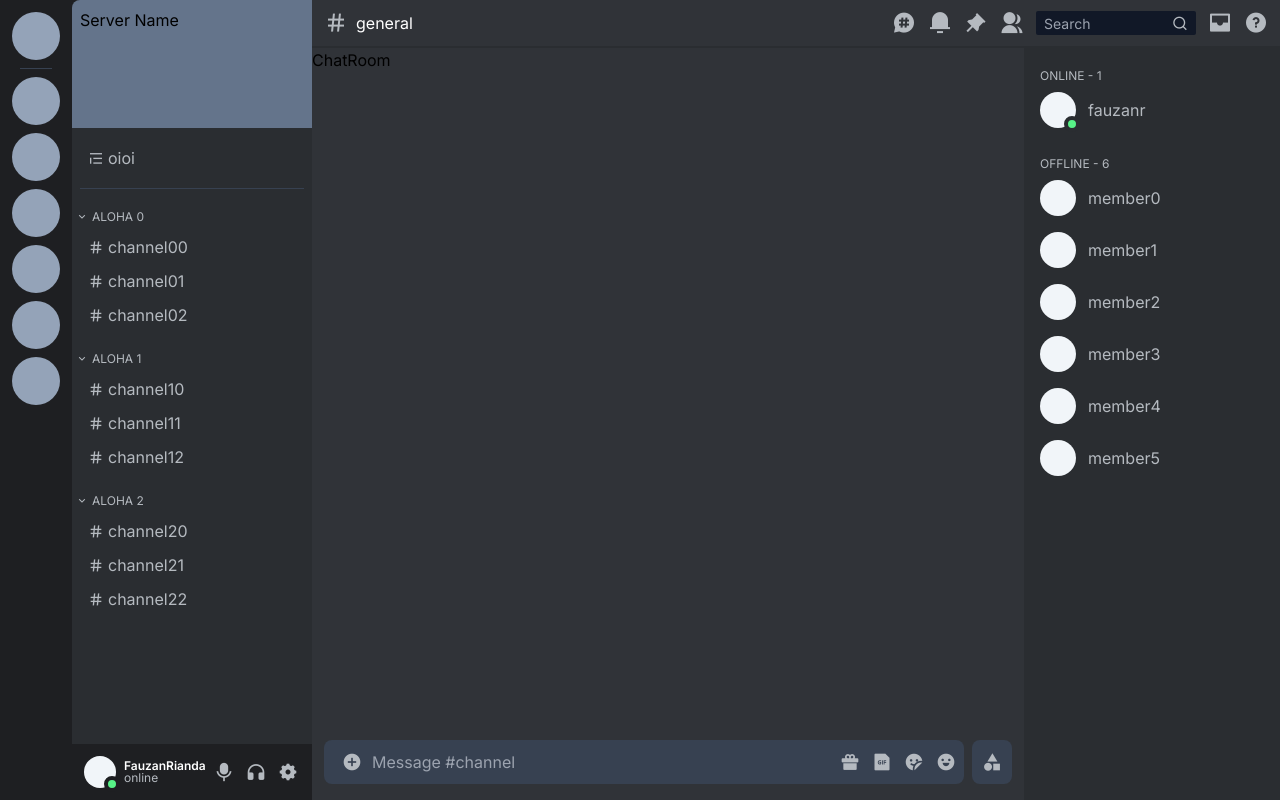
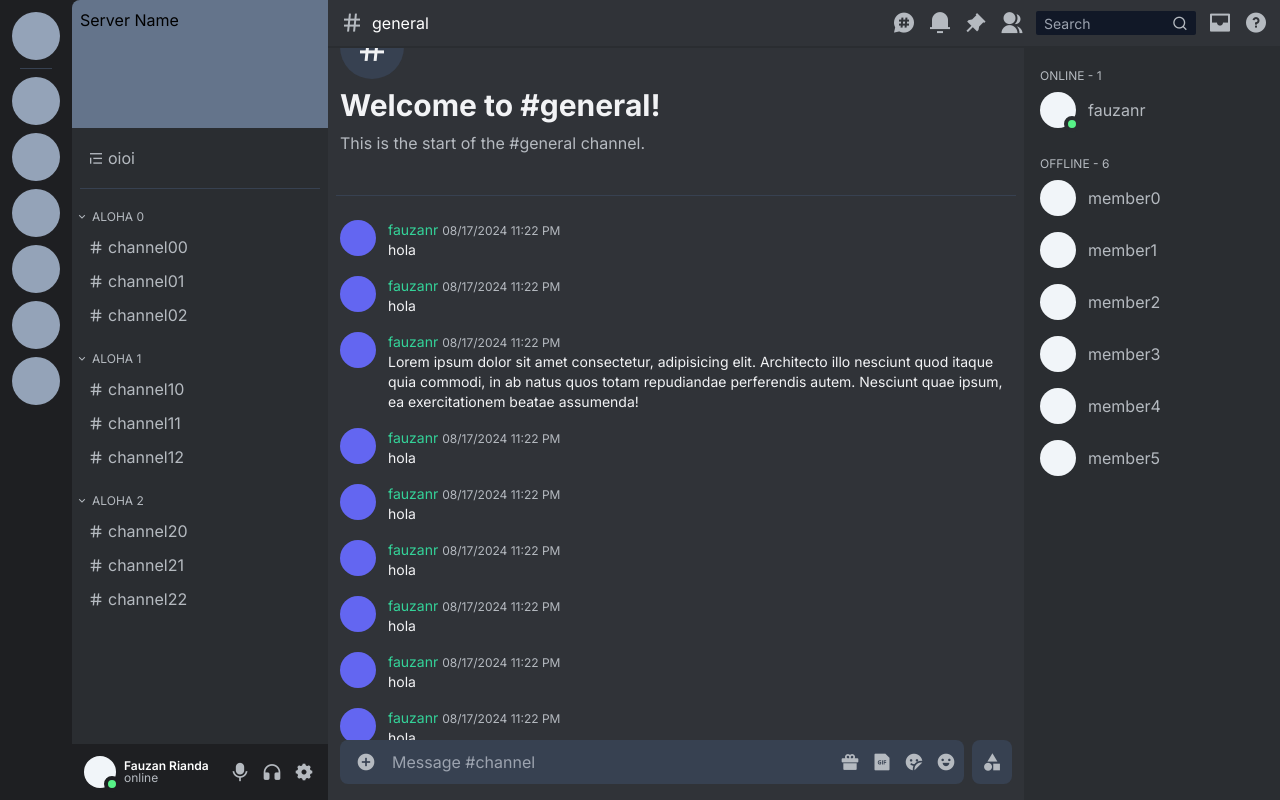
Before and after one commit to fauzanr/fauzanr.github.io, a Next.js app: page / in a window 1280 px wide. Built offline with nearby package versions, Linux system fonts and the light colour scheme.

Commit message:
chat item

```diff
--- a/components/Clickable/index.tsx
+++ b/components/Clickable/index.tsx
@@ -5,13 +5,14 @@ import React, { HTMLAttributes } from "react";
 const Clickable: FCC<{ noBG?: boolean } & HTMLAttributes<HTMLDivElement>> = ({
   children,
   noBG,
+  className,
   ...rest
 }) => {
   return (
     <div
       {...rest}
       className={cn(
-        `rounded-md cursor-pointer text-wh2 hover:text-wh1 ${rest.className}`,
+        `rounded-md cursor-pointer text-wh2 hover:text-wh1 ${className}`,
         {
           "hover:backdrop-brightness-125": !noBG,
         }
--- a/components/MainContent/ChannelRoom/ChatRoom/Chat/index.tsx
+++ b/components/MainContent/ChannelRoom/ChatRoom/Chat/index.tsx
@@ -0,0 +1,19 @@
+import { FCC } from "@/data/types";
+import React from "react";
+
+const Chat: FCC = ({ children }) => {
+  return (
+    <div className="flex w-full gap-3 px-3 py-1 mb-2 hover:backdrop-brightness-90">
+      <div className="flex-none rounded-full w-9 h-9 bg-indigo-500"></div>
+      <div className="flex flex-col flex-auto">
+        <div className="flex items-baseline gap-1">
+          <span className="text-sm text-emerald-400">fauzanr</span>
+          <span className="text-xs text-wh2">08/17/2024 11:22 PM</span>
+        </div>
+        <div className="text-wh1 text-sm">{children}</div>
+      </div>
+    </div>
+  );
+};
+
+export default Chat;
--- a/components/MainContent/ChannelRoom/ChatRoom/index.tsx
+++ b/components/MainContent/ChannelRoom/ChatRoom/index.tsx
@@ -1,7 +1,56 @@
-import React from "react";
+"use client";
+
+import React, { useEffect, useRef, useState } from "react";
+import Chat from "./Chat";
+import { cn } from "@/lib/utils";
+
+const Welcome = () => (
+  <div className="flex flex-col gap-2 px-3 my-10">
+    <div className="rounded-full h-16 w-16 bg-gray-700 flex items-center justify-center">
+      <i className="ri-hashtag text-wh1 text-4xl"></i>
+    </div>
+    <div className="text-wh1 text-3xl font-bold">Welcome to #general!</div>
+    <div className="text-wh2">This is the start of the #general channel.</div>
+  </div>
+);
 
 const ChatRoom = () => {
-  return <div className="bg-bg3 h-full">ChatRoom</div>;
+  const scrollRef = useRef<HTMLDivElement>(null);
+  const [showContent, setShowContent] = useState(false);
+
+  useEffect(() => {
+    scrollRef.current?.scrollTo({ top: 100000 });
+    setShowContent(true);
+  }, []);
+
+  return (
+    <div className="bg-bg3 h-full">
+      <div
+        ref={scrollRef}
+        className={cn("h-full flex flex-col overflow-y-auto", {
+          invisible: !showContent,
+        })}
+      >
+        <span className="mt-auto"></span>
+        <Welcome />
+        <hr className="border-gray-700 mx-2 mb-5" />
+        <Chat>hola</Chat>
+        <Chat>hola</Chat>
+        <Chat>
+          Lorem ipsum dolor sit amet consectetur, adipisicing elit. Architecto
+          illo nesciunt quod itaque quia commodi, in ab natus quos totam
+          repudiandae perferendis autem. Nesciunt quae ipsum, ea exercitationem
+          beatae assumenda!
+        </Chat>
+        <Chat>hola</Chat>
+        <Chat>hola</Chat>
+        <Chat>hola</Chat>
+        <Chat>hola</Chat>
+        <Chat>hola</Chat>
+        <Chat>hola</Chat>
+      </div>
+    </div>
+  );
 };
 
 export default ChatRoom;
--- a/components/MainContent/ChannelRoom/Chatbox/index.tsx
+++ b/components/MainContent/ChannelRoom/Chatbox/index.tsx
@@ -4,15 +4,15 @@ import React from "react";
 const Chatbox = () => {
   return (
     <div className="flex gap-2 bg-bg3 pb-4 px-3">
-      <div className="bg-gray-700 p-2 flex flex-auto rounded-lg">
-        <Clickable noBG className="flex-none flex justify-center w-10">
+      <div className="bg-gray-700 flex flex-auto rounded-lg">
+        <Clickable noBG className="flex-none flex justify-center py-2 px-4">
           <i className="ri-add-circle-fill text-xl"></i>
         </Clickable>
         <input
           placeholder="Message #channel"
-          className="outline-none resize-none min-w-0 w-full -my-2 py-2 no-scrollbar text-wh1 bg-gray-700"
+          className="outline-none resize-none min-w-0 w-full no-scrollbar text-wh1 bg-gray-700"
         />
-        <div className="flex gap-3">
+        <div className="flex gap-3 p-2">
           <Clickable noBG className="flex-none">
             <i className="ri-gift-2-fill text-xl"></i>
           </Clickable>
--- a/components/MainContent/ChannelRoom/index.tsx
+++ b/components/MainContent/ChannelRoom/index.tsx
@@ -7,7 +7,7 @@ const ChannelRoom = () => {
   return (
     <div className="flex h-full">
       <div className="flex-auto flex flex-col">
-        <div className="flex-auto">
+        <div className="flex-auto overflow-hidden">
           <ChatRoom />
         </div>
         <div className="flex-none">
--- a/components/MainContent/Sidebar/UserControl/index.tsx
+++ b/components/MainContent/Sidebar/UserControl/index.tsx
@@ -11,7 +11,7 @@ const UserControl = () => {
         </div>
         <div className="flex flex-col ml-2">
           <span className="leading-none text-xs text-white font-semibold text-nowrap">
-            FauzanRianda
+            Fauzan Rianda
           </span>
           <span className="group-hover:hidden leading-none text-xs text-wh2">
             online
--- a/components/MainContent/Sidebar/index.tsx
+++ b/components/MainContent/Sidebar/index.tsx
@@ -4,7 +4,7 @@ import UserControl from "./UserControl";
 
 const Sidebar: React.FC = () => {
   return (
-    <div className="w-60 h-full bg-bg1 flex flex-col">
+    <div className="w-64 h-full bg-bg1 flex flex-col">
       <div className="flex-auto overflow-hidden">
         <Channels />
       </div>
```
